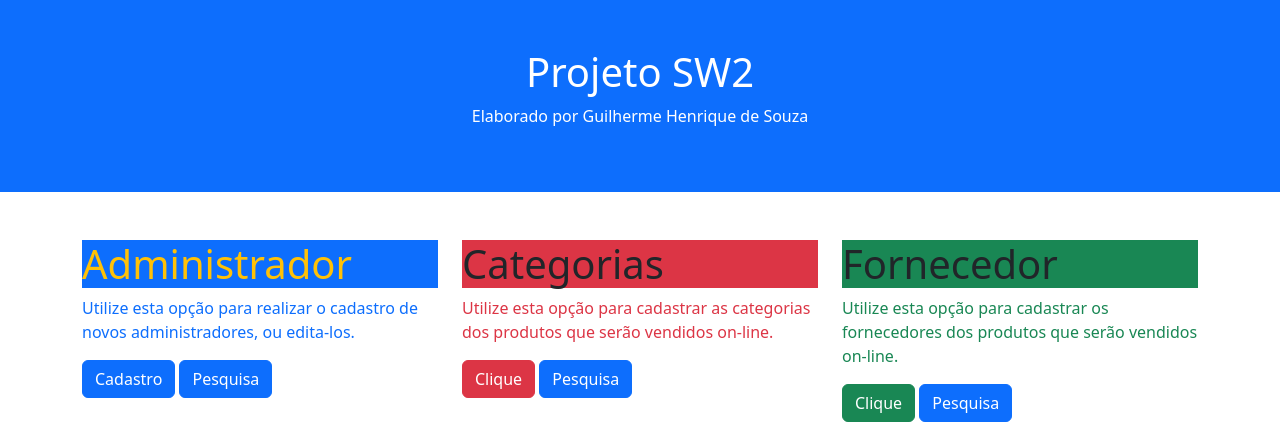
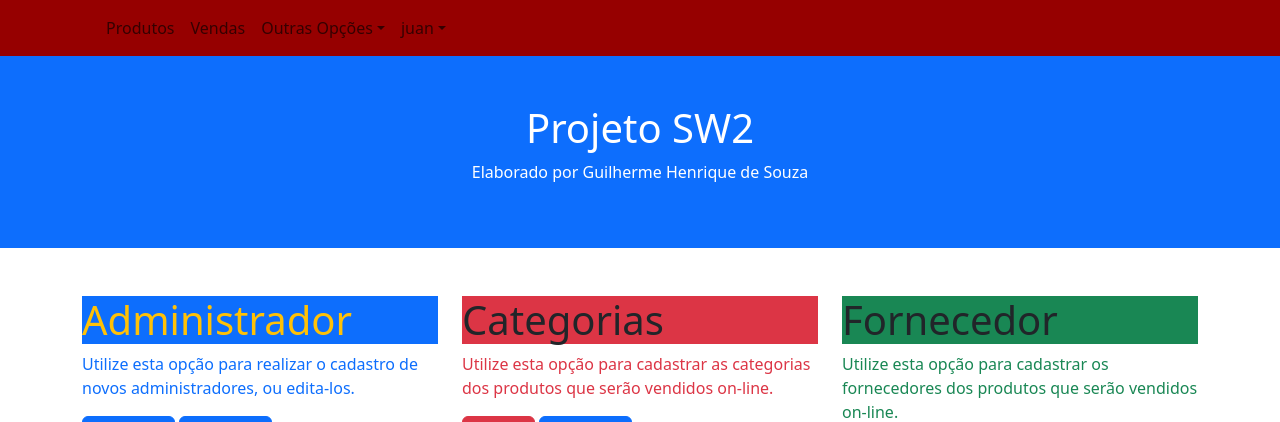
Before and after one commit to juan-ribeiro01/projetosw2, a PHP site: page / in a window 1280 px wide. Shown: the top 422 px of the page. Run offline with PHP 8.4, Linux system fonts and the light colour scheme; a user stored in the database is signed in.

Commit message:
03/06
03/06

```diff
--- a/index.php
+++ b/index.php
@@ -1,3 +1,17 @@
+<?php
+
+
+    session_start();
+
+    if ( !isset($_SESSION['nome']))
+    {
+
+    }
+
+
+
+
+?>
 <!DOCTYPE html>
 <html lang="en">
 <head>
@@ -11,6 +25,7 @@
 
 </head>
 <body>
+    <?php include "menu.php"?>
 
     <div class="container-fluid bg-primary text-white text-center p-5">
         <h1>Projeto SW2</h1>
--- /dev/null
+++ b/menu.php
@@ -0,0 +1,48 @@
+<nav class="navbar navbar-expand-sm texe-white"style="background-color : #960000">
+    <div class="container">
+
+        <a href="index.php" class="navbar-brand">
+            <img scr="logo_etec_fg_1000x274.png" widht="150">
+        </a>
+
+        <button class="navbar-toggler" type="button" data-bs-toggle="collapse" data-bs-target="#collapsibleNavbar">
+      <span class="navbar-toggler-icon"></span>
+    </button>
+
+
+    <div class="collapse navbar-collapse" id="collapsibleNavbar">
+
+
+    <ul class="navbar-nav">
+
+
+        <li class="nav-item">
+          <a class="nav-link" href="produtos.php">Produtos</a>
+        </li>
+        <li class="nav-item">
+          <a class="nav-link" href="#">Vendas</a>
+        </li>
+
+        <li class="nav-item dropdown">
+  <a class="nav-link dropdown-toggle" href="#" role="button" data-bs-toggle="dropdown">Outras Opções</a>
+  <ul class="dropdown-menu">
+             <li><a class="dropdown-item" href="administrador.php">Administrador</a></li>
+             <li><a class="dropdown-item" href="categoria.php">Categorias</a></li>
+             <li><a class="dropdown-item" href="fornecedor.php">Fornecedor</a></li>
+             <li><a class="dropdown-item" href="formaspagamento.php">Formas de Pagamento</a></li>
+        </ul>
+    </li>
+
+    <li class="nav-item dropdown">
+  <a class="nav-link dropdown-toggle" href="#" role="button" data-bs-toggle="dropdown"><?php echo $_SESSION["nome"] ?></a>
+  <ul class="dropdown-menu">
+             <li><a class="dropdown-item" href="logout.php">Sair</a></li>
+        </ul>
+    </li>
+
+
+    </ul>
+
+
+    </div>
+</nav>
```
Also changed, not shown: login_processa.php (+10 -8 lines), logout.php (added, +13 -0 lines), logo_etec_fg_1000x274.png (added).
